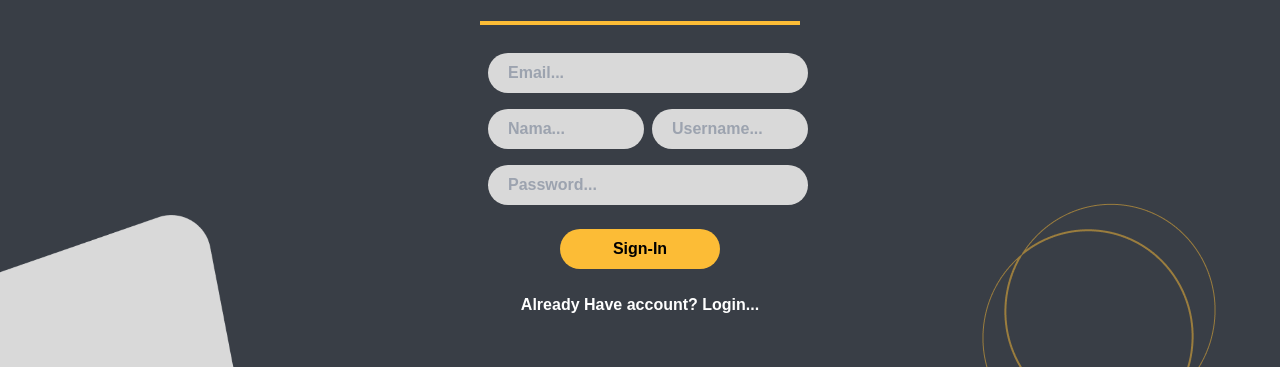
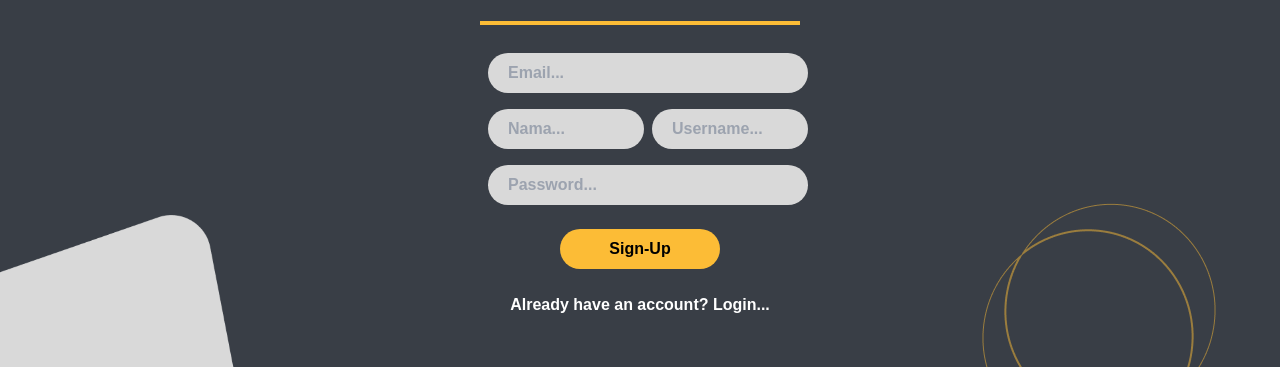
Before and after one commit to CokdePutra/Web-NongkiYok, a React (Vite) app: page /sign-up in a window 1280 px wide. Shown: the part 323-690 px from the top of the page. Built offline with nearby package versions, Linux system fonts and the light colour scheme; a web font is replaced by a local one.

Commit message:
making the register feature work

```diff
--- a/src/components/UserInput/UserInput.jsx
+++ b/src/components/UserInput/UserInput.jsx
@@ -1,18 +1,19 @@
 import React from "react";
 
-const UserInput = ({ type = "text", id,nama, placeholder, className }) => {
+const UserInput = ({ type = "text", id, name, placeholder, value, onChange, className }) => {
   return (
-    <>
     <div className="formInput w-full">
       <input
         type={type}
         id={id}
-          name={nama}
+        name={name}
         placeholder={placeholder}
+        value={value}
+        onChange={onChange}
         className={`bg-hover-button text-black rounded-full h-9 p-5 m-2 w-full ${className}`}
       />
     </div>
-    </>
   );
 };
+
 export default UserInput;
--- a/src/views/SignUp.jsx
+++ b/src/views/SignUp.jsx
@@ -1,26 +1,54 @@
-import React from "react";
+import React, { useState } from "react";
+import axios from "axios";
 import UserInput from "../components/UserInput/UserInput";
 import ButtonLogin from "../components/ButtonLogin/ButtonLogin";
 
 const SignUp = () => {
+  const [email, setEmail] = useState("");
+  const [name, setName] = useState("");
+  const [username, setUsername] = useState("");
+  const [password, setPassword] = useState("");
+  const [message, setMessage] = useState("");
+
+  const handleSignUp = async (e) => {
+    e.preventDefault();
+    try {
+      const response = await axios.post("http://localhost:5000/register", {
+        name,
+        email,
+        password,
+        role: "User", // Set default role as "User"
+        username,
+      });
+      setMessage(response.data);
+    } catch (error) {
+      console.error("Error registering user:", error);
+      setMessage("Registration failed. Please try again.");
+    }
+  };
+
   return (
-    <>
     <div className="container-SignUp h-screen flex justify-center items-center">
       <div className="content kodchasan-bold w-1/4 flex flex-col items-center">
         <h1 className="text-color-yellow text-7xl m-3">SIGN UP</h1>
         <div className="border-b-4 border-color-yellow m-5 h-2 w-full"></div>
+        <form onSubmit={handleSignUp} className="w-full">
           <UserInput
             type="email"
             id="emailSignUp"
             placeholder="Email..."
+            value={email}
+            onChange={(e) => setEmail(e.target.value)}
             className="w-full"
           />
           <div className="flex w-full space-x-2">
             <UserInput
               type="text"
               id="namaSignUp"
-              name="nama"
+              name="name"
               placeholder="Nama..."
+              value={name}
+              onChange={(e) => setName(e.target.value)}
               className="w-full"
             />
             <UserInput
@@ -28,48 +56,57 @@ const SignUp = () => {
               id="usernameSignUp"
               name="username"
               placeholder="Username..."
+              value={username}
+              onChange={(e) => setUsername(e.target.value)}
               className="w-full"
             />
           </div>
           <UserInput
             type="password"
             name="password"
-            id="passwordLogin"
+            id="passwordSignUp"
             placeholder="Password..."
+            value={password}
+            onChange={(e) => setPassword(e.target.value)}
             className="w-full"
           />
-          <ButtonLogin text="Sign-In" className="w-1/2 my-4" />
+          <div className="flex justify-center">
+            <ButtonLogin text="Sign-Up" className="w-1/2 my-4" />
+          </div>
+        </form>
+        {message && <p className="text-white m-2">{message}</p>}
         <a href="/login" className="text-white m-2">
-            Already Have account? Login...
+          Already have an account? Login...
         </a>
         <a
           href="./"
-            className="absolute hover:text-color-yellow left-5 bottom-5 text-color-primary ">
+          className="absolute hover:text-color-yellow left-5 bottom-5 text-color-primary"
+        >
           Back
         </a>
       </div>
       <img
         src="./img/Login/Polygon1.png"
         alt=""
-          className="absolute w-1/5  bottom-0 left-0 -z-10"
+        className="absolute w-1/5 bottom-0 left-0 -z-10"
       />
       <img
         src="./img/Login/Polygon2.png"
         alt=""
-          className="absolute w-1/5  top-0 right-0 -z-10"
+        className="absolute w-1/5 top-0 right-0 -z-10"
       />
       <img
         src="./img/Login/Ellipse.png"
         alt=""
-          className="absolute w-1/10  top-[5rem] left-[4rem] -z-10"
+        className="absolute w-1/10 top-[5rem] left-[4rem] -z-10"
       />
       <img
         src="./img/Login/Ellipse.png"
         alt=""
-          className="absolute w-1/10  bottom-[2rem] right-[4rem] -z-10"
+        className="absolute w-1/10 bottom-[2rem] right-[4rem] -z-10"
       />
     </div>
-    </>
   );
 };
+
 export default SignUp;
```
Also changed, not shown: 1 other file (tests, documents, lock files or other folders). Lines whose indentation alone changed are shown as unchanged.
